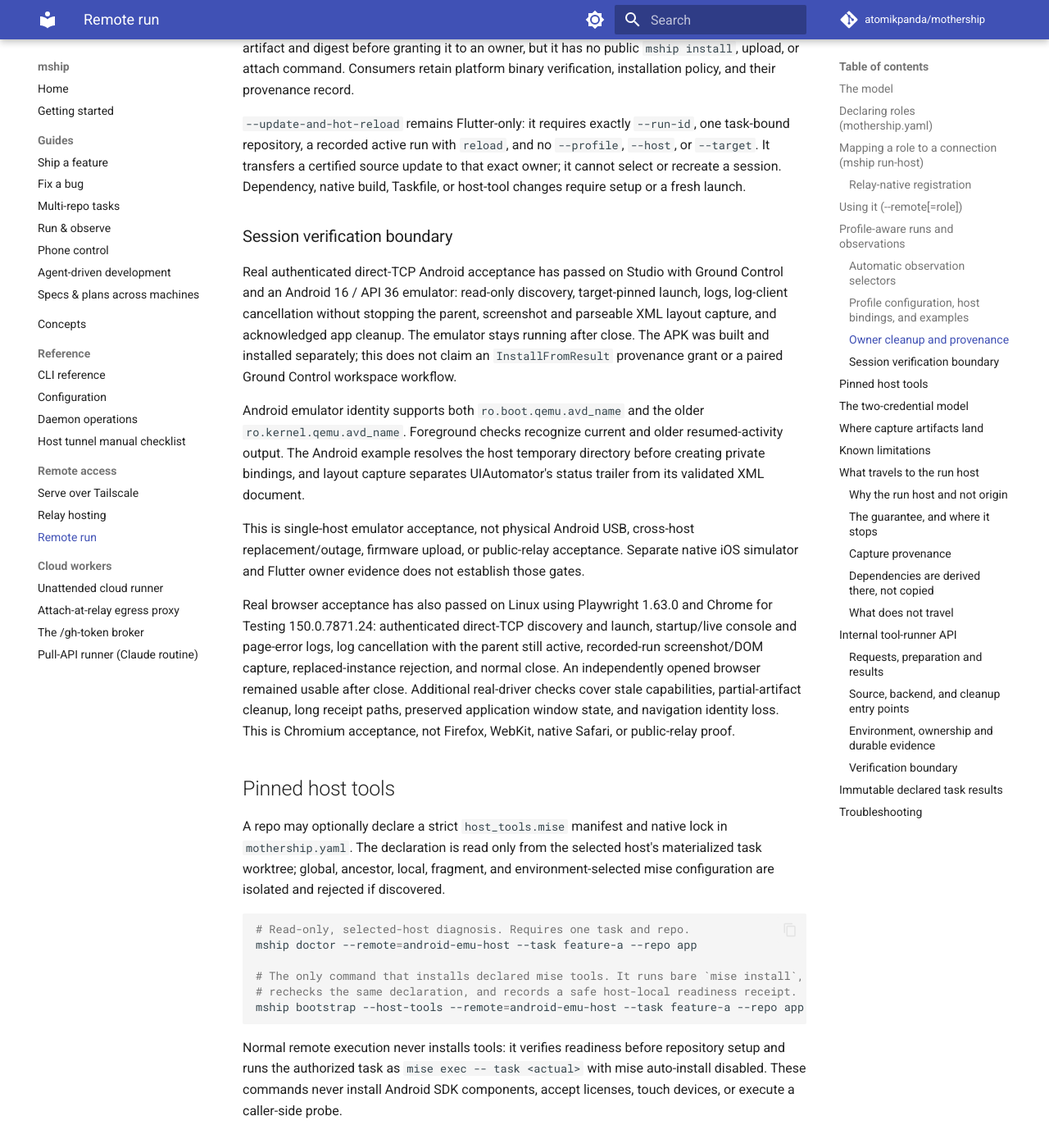
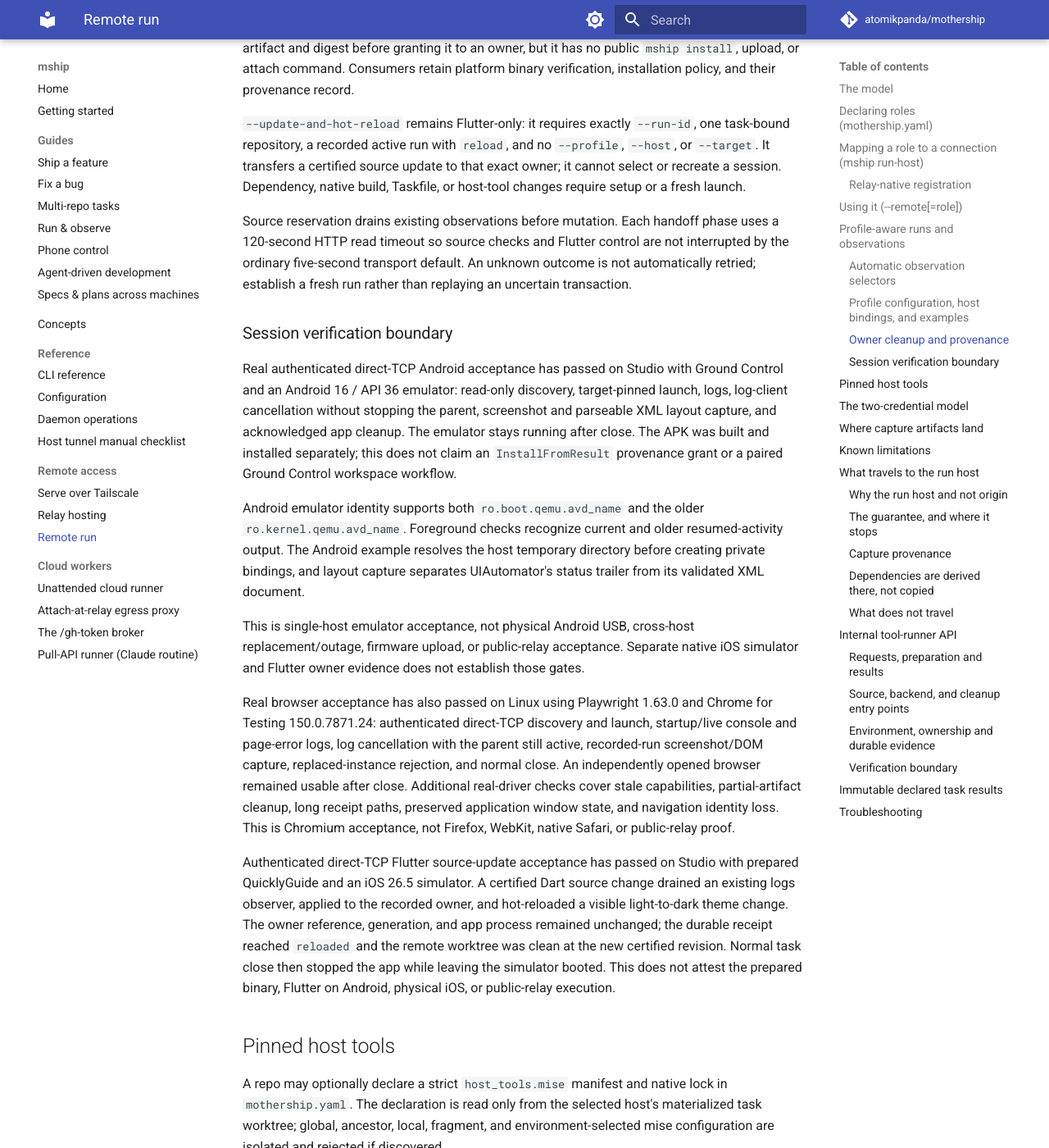
Before and after one commit to atomikpanda/mothership, an MkDocs documentation site: the page built from docs/remote-run.md, in a window 1280 px wide and 1400 px high, scrolled down 6692 px. Shown: the whole window at 82% size. Built offline with MkDocs 1.6.1 and Material for MkDocs 9.7.7, drawn with Linux system fonts in a browser that asks for light colours; comment, search, counter and statistics services are not loaded.

Commit message:
fix(remote): allow Flutter source handoff to finish

```diff
--- a/docs/remote-run.md
+++ b/docs/remote-run.md
@@ -300,6 +300,12 @@ one task-bound repository, a recorded active run with `reload`, and no
 that exact owner; it cannot select or recreate a session. Dependency, native
 build, Taskfile, or host-tool changes require setup or a fresh launch.
 
+Source reservation drains existing observations before mutation. Each handoff
+phase uses a 120-second HTTP read timeout so source checks and Flutter control
+are not interrupted by the ordinary five-second transport default. An unknown
+outcome is not automatically retried; establish a fresh run rather than replaying
+an uncertain transaction.
+
 ### Session verification boundary
 
 Real authenticated direct-TCP Android acceptance has passed on Studio with
@@ -329,6 +335,16 @@ Additional real-driver checks cover stale capabilities, partial-artifact cleanup
 long receipt paths, preserved application window state, and navigation identity
 loss. This is Chromium acceptance, not Firefox, WebKit, native Safari, or
 public-relay proof.
+
+Authenticated direct-TCP Flutter source-update acceptance has passed on Studio
+with prepared QuicklyGuide and an iOS 26.5 simulator. A certified Dart source
+change drained an existing logs observer, applied to the recorded owner, and
+hot-reloaded a visible light-to-dark theme change. The owner reference,
+generation, and app process remained unchanged; the durable receipt reached
+`reloaded` and the remote worktree was clean at the new certified revision.
+Normal task close then stopped the app while leaving the simulator booted.
+This does not attest the prepared binary, Flutter on Android, physical iOS,
+or public-relay execution.
 
 ## Pinned host tools
 
```
Also changed, not shown: 2 other files.
